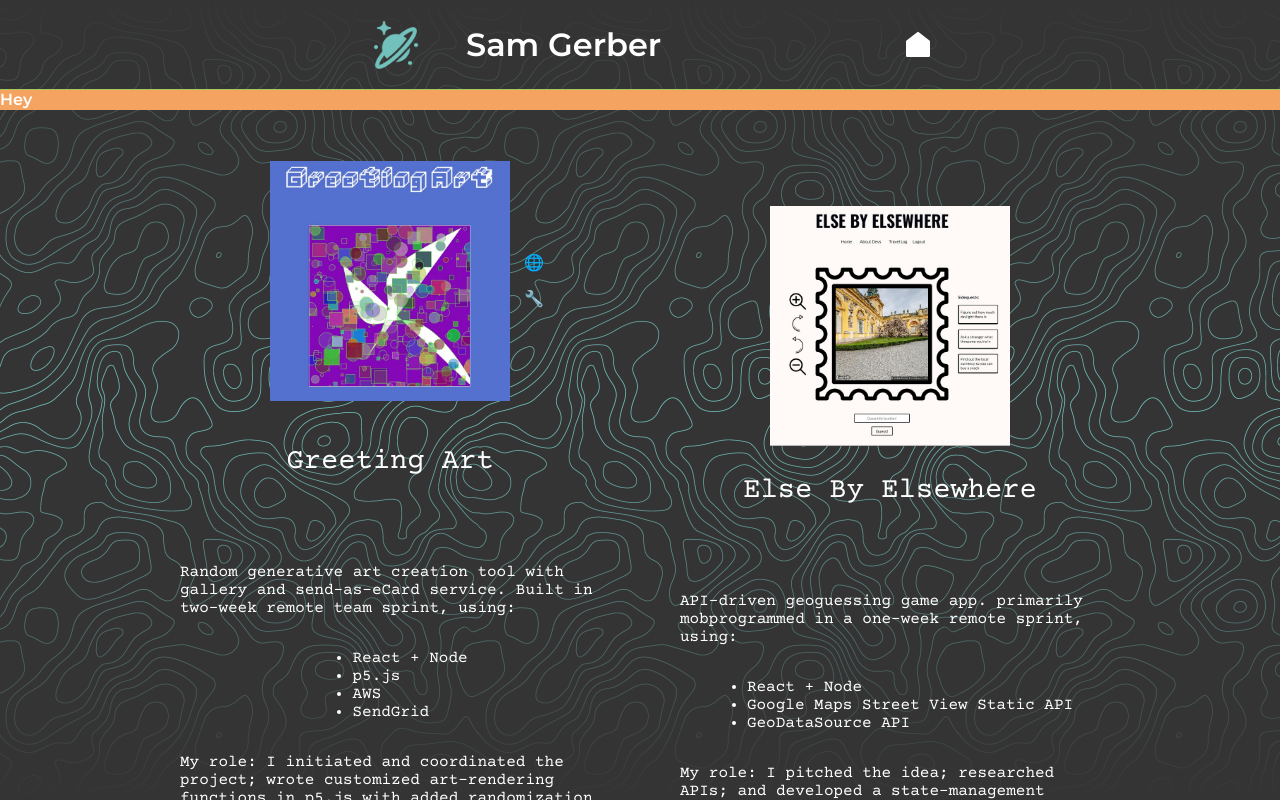
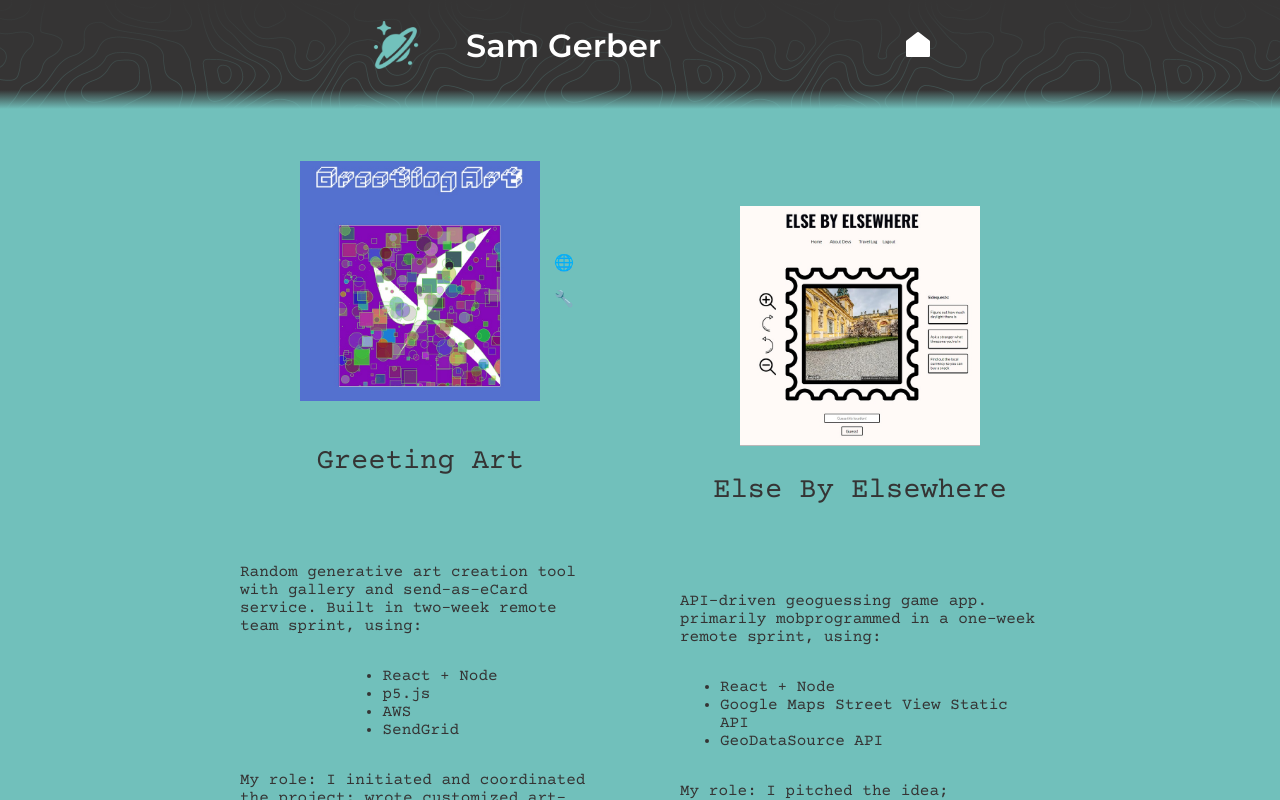
Before and after one commit to sgerpdx/pop-signpost, a Next.js app: page /projects in a window 1280 px wide. Built offline with nearby package versions, Linux system fonts and the light colour scheme; a web font is replaced by a local one.

Commit message:
projects lower container background and width adjusted

```diff
--- a/pages/projects.jsx
+++ b/pages/projects.jsx
@@ -31,7 +31,7 @@ export default function Projects({ value }) {
         <section className={styles.topRow}>
           <Header onClick={handleNavChange} icon={"home"} />
         </section>
-        <div className={styles.scrollBorder}>Hey</div>
+        <div className={styles.scrollBorder}></div>
       </section>
       <section className={styles.lowerContainer}>
         <section className={styles.projectScrollArea}>
--- a/styles/Projects.module.css
+++ b/styles/Projects.module.css
@@ -33,13 +33,17 @@
   width: 100%;
   height: 90px;
   padding: 20px;
-  border-bottom: solid 1px rgba(170, 199, 91, 255);
 }
 
 .scrollBorder {
-  background-color: sandybrown;
+  background-image: linear-gradient(
+    rgba(113, 192, 187, 0),
+    rgba(113, 192, 187, 255)
+  );
+  /* background-color: rgba(170, 199, 91, 255); */
   width: 100%;
   height: 20px;
+  border-bottom: solid 1px rgba(113, 192, 187, 255);
 }
 
 /* lower container is everything below header */
@@ -50,7 +54,13 @@
   flex-wrap: wrap;
   justify-content: center;
   align-items: center;
+  width: 100%;
   overflow: auto;
+  /* background-image: linear-gradient(
+    rgba(170, 199, 91, 0.25),
+    rgba(170, 199, 91, 0)
+  ); */
+  background-color: rgba(113, 192, 187, 255);
 }
 
 .projectScrollArea {
@@ -62,7 +72,7 @@
   width: 90%;
   height: 90%;
   backface-visibility: hidden;
-  color: white;
+  color: rgb(53, 52, 52);
 }
 
 .lowerContainer::-webkit-scrollbar {
@@ -78,7 +88,7 @@
 }
 
 .lowerContainer::-webkit-scrollbar-thumb:hover {
-  background: #71c0bb;
+  background: rgba(170, 199, 91, 255);
 }
 
 .lowerContainer::-webkit-scrollbar-thumb:active {
@@ -108,7 +118,7 @@
   flex-wrap: wrap;
   justify-content: center;
   align-items: center;
-  width: 420px;
+  width: 360px;
   margin: 40px;
   /* background-image: linear-gradient(
     to right,
```
